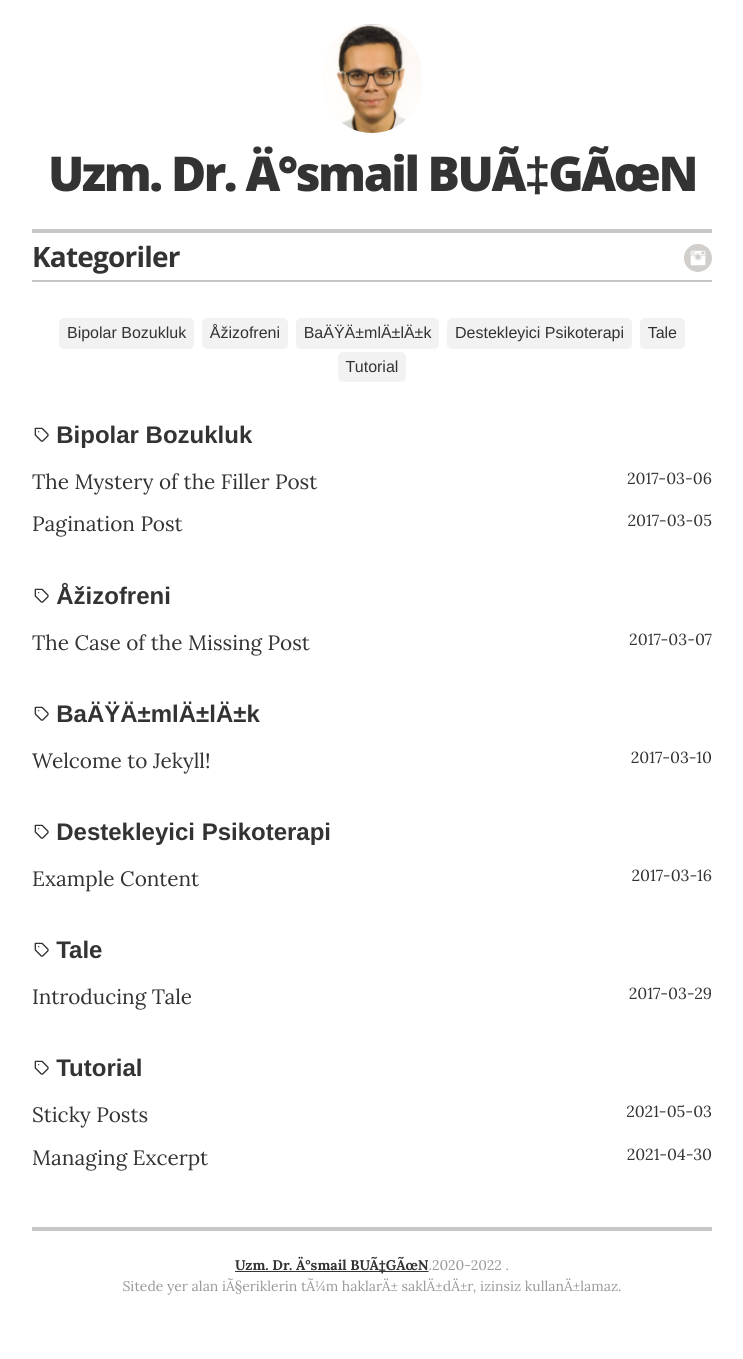
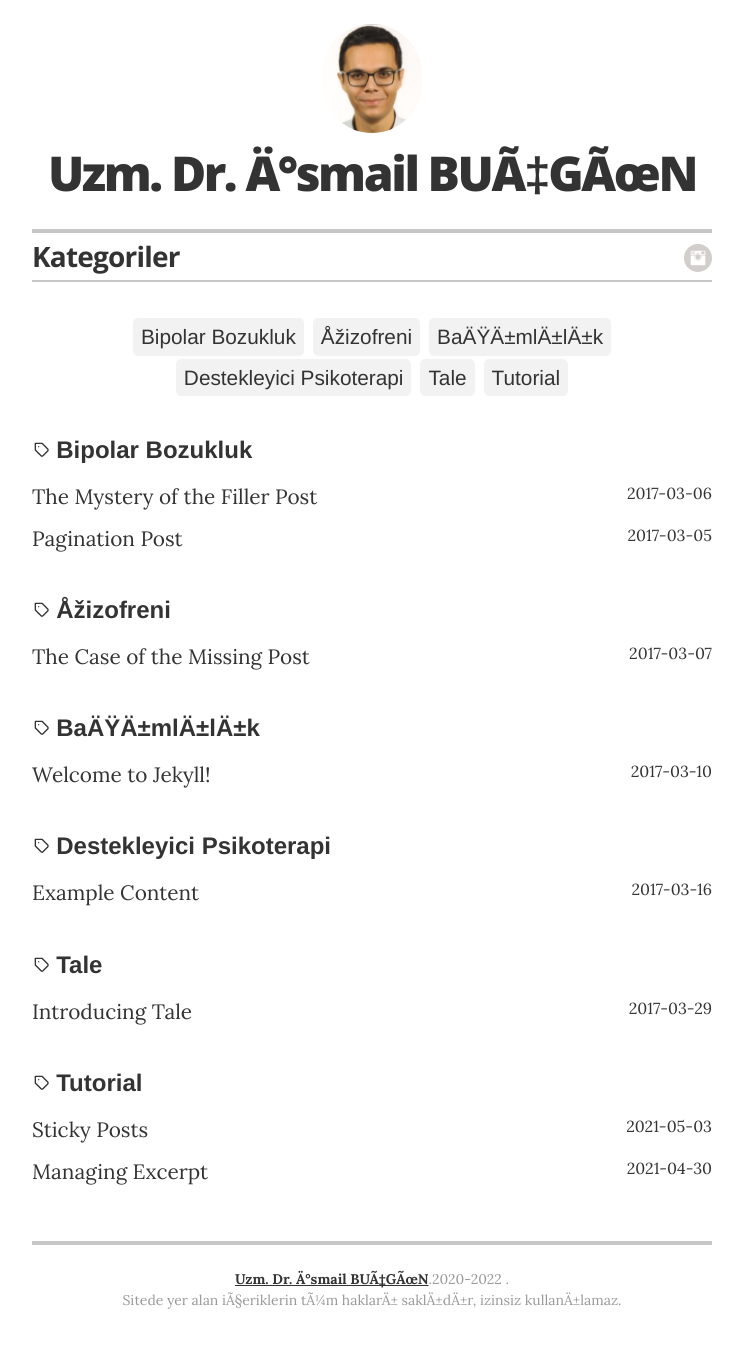
Before and after one commit to ibucgun/ibucgun.github.io, a Jekyll site: the page built from kategoriler.html, in a window 1280 px wide. Shown: the whole page, without its empty margins (268-1011 px from the left). Built offline with Jekyll 4.4.1, drawn with Linux system fonts in a browser that asks for light colours.

Commit message:
Update _resume.scss

```diff
--- a/_sass/_resume.scss
+++ b/_sass/_resume.scss
@@ -258,6 +258,8 @@
 
   &-clouds {
     text-align: center;
+	font-size: 1.3rem;
+	text-decoration: bold;
     font-family: $body-font;
 
     a {
```
